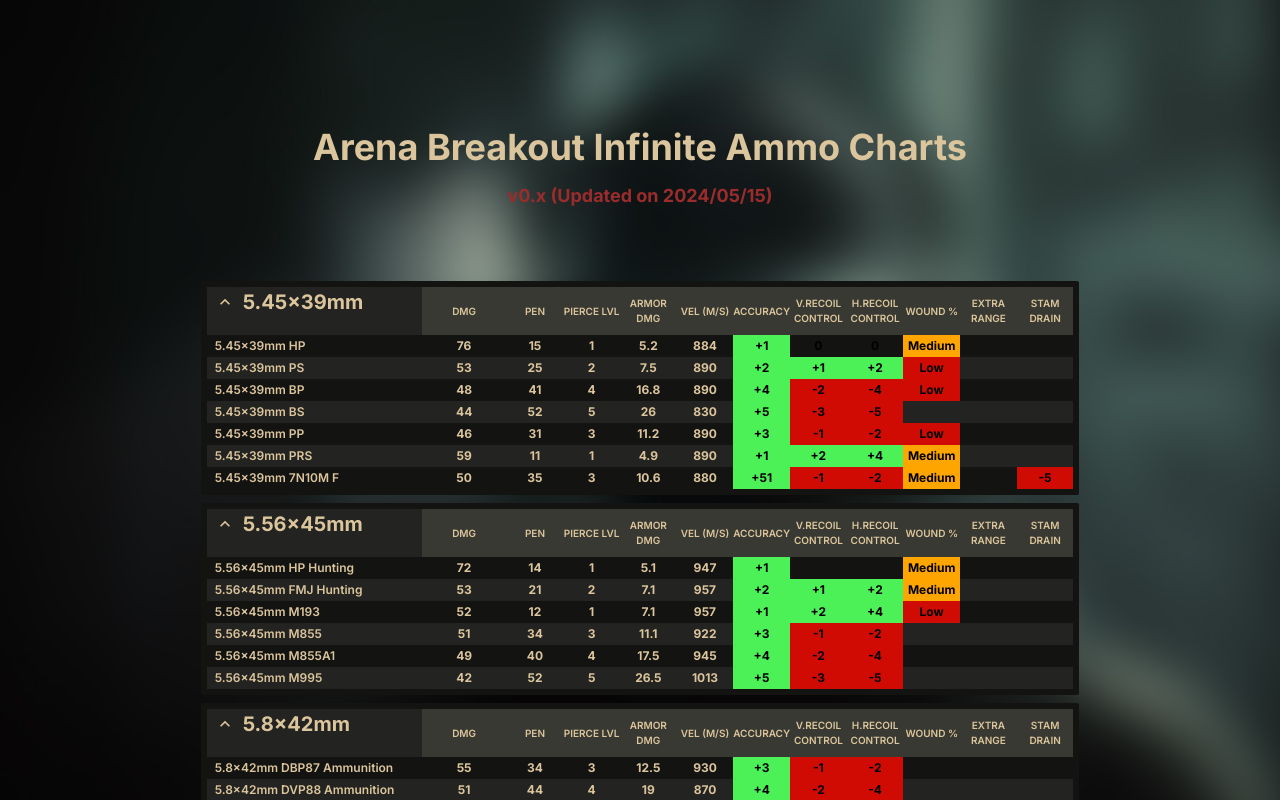
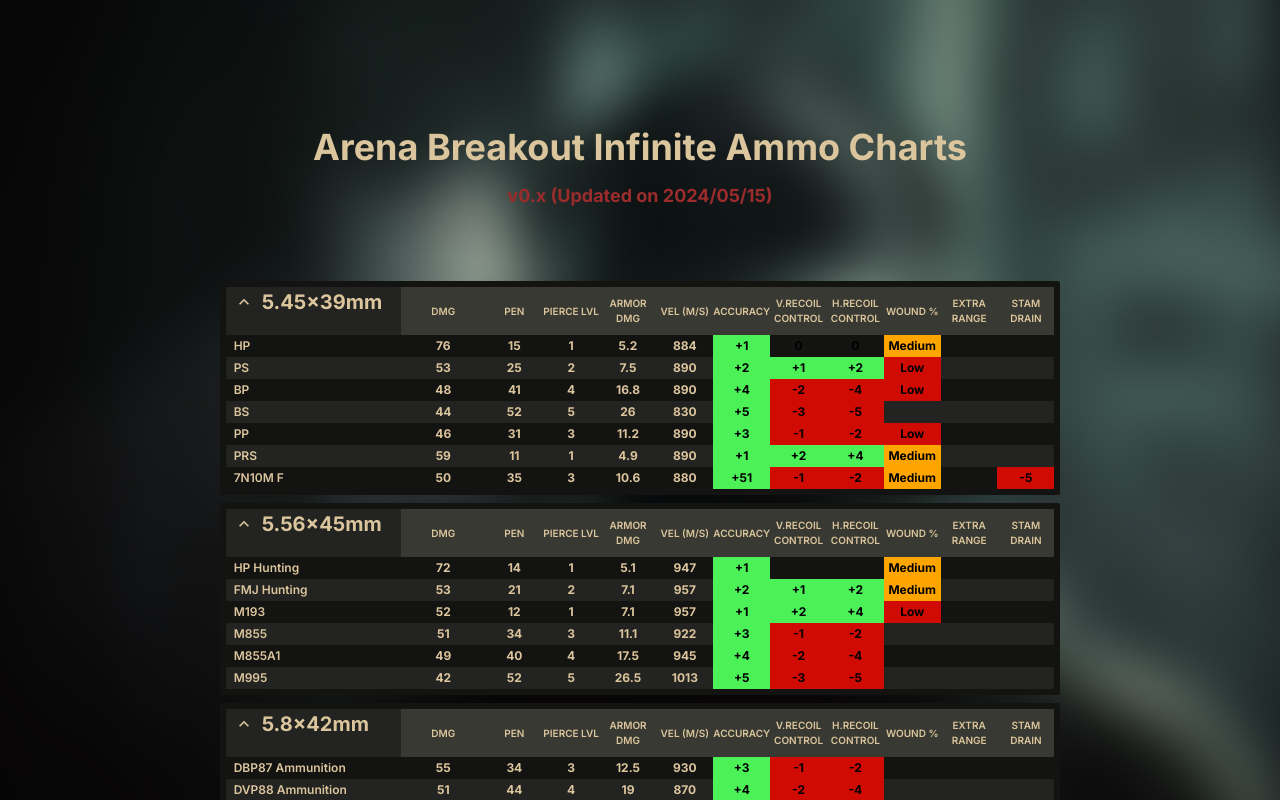
Before and after one commit to NicolaGenesin/abi-ammo, a Next.js app: page / in a window 1280 px wide. Built offline with nearby package versions, Linux system fonts and the light colour scheme.

Commit message:
Update DesktopRow.tsx

```diff
--- a/components/DesktopRow.tsx
+++ b/components/DesktopRow.tsx
@@ -47,7 +47,7 @@
       <AccordionPanel pt={1} pb={0} px={0} mt="-34px" style={{ zIndex: 10 }}>
         <>
           <Flex>
-            <Box h={maxCellHeight} minW="215px" />
+            <Box h={maxCellHeight} minW="175px" />
             {Object.keys(headers).map((headerLabel, index) => {
               const headerProperty: any = headers[headerLabel];
               const isSortable = [2, 3, 4, 5].includes(index);
@@ -84,14 +84,14 @@
                   color={"tarkovYellow.100"}
                   fontSize={12}
                 >
-                  <HStack minW="215px" py="2px" pr="8px">
+                  <HStack minW="175px" py="2px" pr="8px">
                     <Center
                       // bg={ammoMatch ? "blue.600" : ""}
                       fontSize="xs"
                       fontWeight="semibold"
                       ml="8px"
                     >
-                      {ammo.Name}
+                      {ammo.Name.replace(caliber, "")}
                     </Center>
                     <Spacer />
                   </HStack>
```
